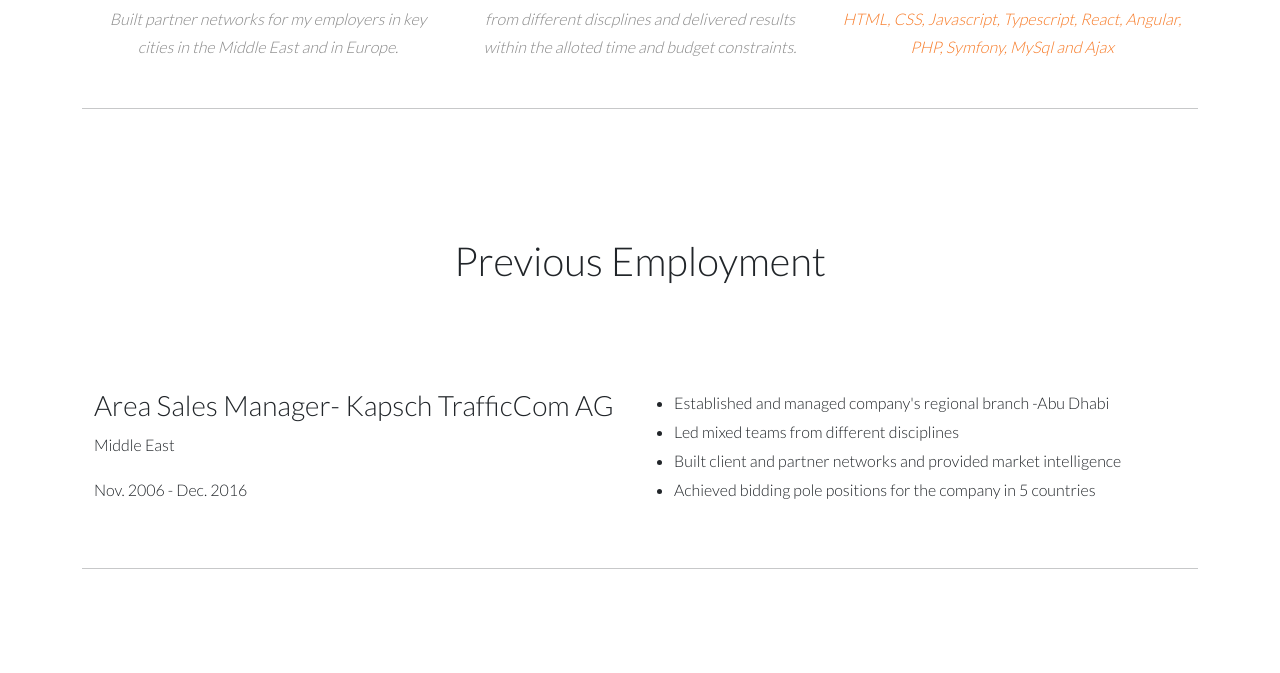
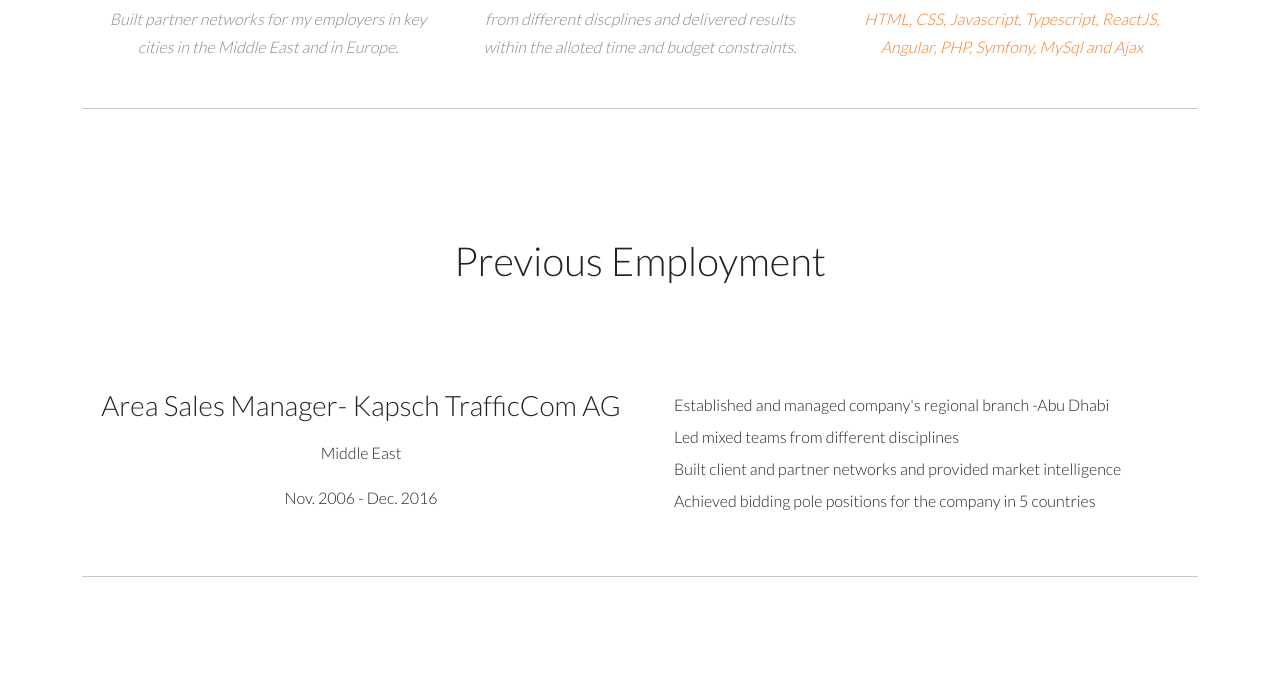
Before and after one commit to Falsal/P_Portfolio_Faris, a website: page index.html in a window 1280 px wide. Shown: the part 1827-2500 px from the top of the page. Drawn offline with nearby package versions, Linux system fonts and the light colour scheme.

Commit message:
improve alignments add readme text

```diff
--- a/index.html
+++ b/index.html
@@ -15,7 +15,7 @@
 		integrity="sha384-DhY6onE6f3zzKbjUPRc2hOzGAdEf4/Dz+WJwBvEYL/lkkIsI3ihufq9hk9K4lVoK" crossorigin="anonymous">
 
 	<!-- just in case viewer is using Internet Explorer -->
-	<!--[if IE]><script src="http://html5shiv.googlecode.com/svn/trunk/html5.js"></script><![endif]-->
+	<!-- [if IE]><script src="http://html5shiv.googlecode.com/svn/trunk/html5.js"></script><![endif] -->
 
 </head>
 
@@ -32,7 +32,7 @@
 						<h1 > <span class="font-style" >Faris AlSalih</span> </h1>
 					</div>
 					<div  class="col-12  px-0" style="color:rgb(247, 123, 40);">
-						<p class="px-3 fw-bolder" style="font-weight:600;font-size:2rem"> <span > full-stack web developer & business-developer</span>  </p>
+						<p class="px-5" style="font-weight:600;font-size:2rem"> <span > full-stack web developer & business-developer</span>  </p>
 					</div>
 				</div>
 			</div>
@@ -92,10 +92,10 @@
 
 						<div class=" col-md-4 col-sm-12">
 							<img src="img/programmed.png">
-							<h2>  programmed</h2>
+							<h2>programmed</h2>
 							<p>
 							<span id="span-font">
-								HTML, CSS, Javascript, Typescript, React, Angular, PHP, Symfony, MySql and Ajax
+								HTML, CSS, Javascript, Typescript, ReactJS, Angular, PHP, Symfony, MySql and Ajax
 							</span></p>
 						</div>
 					</div>
@@ -115,15 +115,15 @@
 
 			<!--Experience Tables-->
 			<section class="experience container">
-				<div class="row justify-content-center mx-auto">
+				<div class="row mx-auto">
 					<div class="col-md-6 col-sm-12">
 						<div class="row">
-							<h3 class="col-12 text-start">Area Sales Manager- Kapsch TrafficCom AG</h3>
-							<p class="col-12"> Middle East</p>
-							<p class="col-12"> Nov. 2006 - Dec. 2016</p>
+							<h3 class="col-12">Area Sales Manager- Kapsch TrafficCom AG</h3>
+							<p class="col-12 text-center mt-3"> Middle East</p>
+							<p class="col-12 text-center mt-0"> Nov. 2006 - Dec. 2016</p>
 						</div>
 					</div>
-					<div class="col-md-6 col-sm-12 pt-3">
+					<div class="col-md-6 col-sm-12 pt-3 border-left">
 						<ul>
 							<li>Established and managed company's regional branch -Abu Dhabi </li>
 							<li>Led mixed teams from different disciplines </li>
@@ -178,7 +178,6 @@
 		<div class=" card-group container p-0 mt-5 border-style">
 
 			<div  class="card position-relative mx-0 px-0 product ">
-
 					<!-- <div  class="overlay position-absolute img-overlay align-items-center justify-content-center w-100 h-50">
 						<h3 class="fs-3 text-center font-weight-bold ">HTML / CSS / Bootstrap Javascript</h3>
 					</div> this feature did not deploy using Filezila/ftp.alsalih.codefactory.live-->
@@ -211,7 +210,8 @@
 				<div class="container">
 					<!-- <div  class="overlay position-absolute img-overlay align-items-center justify-content-center w-100 h-50">
 						<h3 class="fs-3 text-center font-weight-bold ">HTML / CSS / Bootstrap/ Angular </h3>
-					</div> this feature did not deploy using Filezila/ftp.alsalih.codefactory.live -->
+					</div>  -->
+				<!--I changed from overlay with Stack list to actual list -->
 					<img src="img/blueowl_thumbnail.png" class="card-img-top border  border-4  " alt="..." />
 				</div>
 				<div class="card-body ">
@@ -238,12 +238,13 @@
 			<div class="card position-relative product mx-1">
 				<!-- <div  class="overlay position-absolute img-overlay align-items-center justify-content-center w-100 h-50">
 					<h3 class="fs-3 text-center font-weight-bold ">HTML / CSS / Bootstrap Javascript</h3>
-				</div> this feature did not deploy using Filezila/ftp.alsalih.codefactory.live -->
+				</div> -->
+				<!-- I changed from overlay with Stack list to actual list -->
 				<img src="img/tourismatic_thumbnail.png" class="card-img-top border border-4 " style="height:108%" alt="..." />
 				<div class="card-body h-100">
 					<h5 class="card-title">Tourismatic</h5>
 					<p class="card-text">
-						Personal blog for tourists to collect images and note experiences in places they visit.
+						Personal blog for tourists to collect images and note experiences at visited locations.
 
 					</p>
 				</div>
--- a/modern.css
+++ b/modern.css
@@ -253,13 +253,21 @@
   padding-bottom: 1em;
 }
 
-.experience h2 {
+.experience h3 {
   margin-bottom: 0;
 }
 
-.experience h2, .experience p {
+.experience h3, .experience p{
   text-align: center;
 }
+
+.experience ul{
+  list-style:none;
+}
+.experience li{
+  line-height: 2rem;
+}
+
 
 .experience [class*="row"]:last-of-type {
   border: none;
```
Also changed, not shown: README.md.
